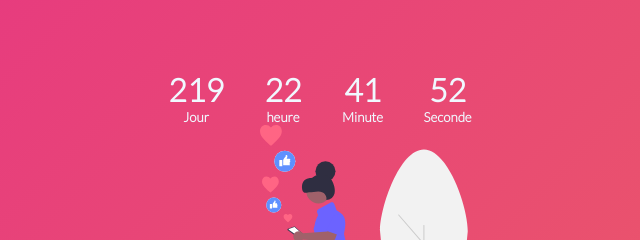
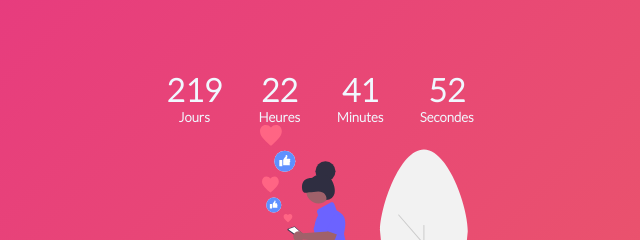
Before and after one commit to angestephane/compte_a_rebout, a plain HTML site: page index.html in a window 1280 px wide. Shown: the part 147-387 px from the top of the page, 320-960 px from the left. Drawn offline with Linux system fonts and the light colour scheme.

Commit message:
update fonction pluriel

```diff
--- a/app.js
+++ b/app.js
@@ -1,5 +1,5 @@
-const pluriel = (nb) => {
-    nb > 0 ? "s" : "";
+function pluriel(nb){
+    return nb > 0 ? "s" : "";
 }
 
 const compteRebout = () => {
@@ -32,6 +32,11 @@ const compteRebout = () => {
     document.querySelector(".minute").innerText = texteMinute;
     document.querySelector(".seconde").innerText = texteSeconde;
 
+    document.getElementById("jourupdate").innerHTML = "Jour"+pluriel(texteJour);
+    document.getElementById("heureupdate").innerHTML = "Heure"+pluriel(texteHeure);
+    document.getElementById("minuteupdate").innerHTML = "Minute"+pluriel(texteMinute);
+    document.getElementById("secondeupdate").innerHTML = "Seconde"+pluriel(texteSeconde);
+
 
 }
 setInterval(compteRebout, 1000);
--- a/index.html
+++ b/index.html
@@ -17,19 +17,19 @@
             <div class="rebout">
                 <div class="rebout-jour">
                     <h3 class="jour">Time</h3>
-                    <h5>Jour</h5>
+                    <h5 id="jourupdate">Jour</h5>
                 </div>
                 <div class="rebout-heure">
                     <h3 class="heure">heures</h3>
-                    <h5>heure</h5>
+                    <h5 id="heureupdate">heure</h5>
                 </div>
                 <div class="rebout-minute">
                     <h3 class="minute">Minute</h3>
-                    <h5>Minute</h5>
+                    <h5 id="minuteupdate">Minute</h5>
                 </div>
                 <div class="rebout-seconde">
                     <h3 class="seconde">Seconde</h3>
-                    <h5>Seconde</h5>
+                    <h5 id="secondeupdate">Seconde</h5>
                 </div>
             </div>
         </div>
```
